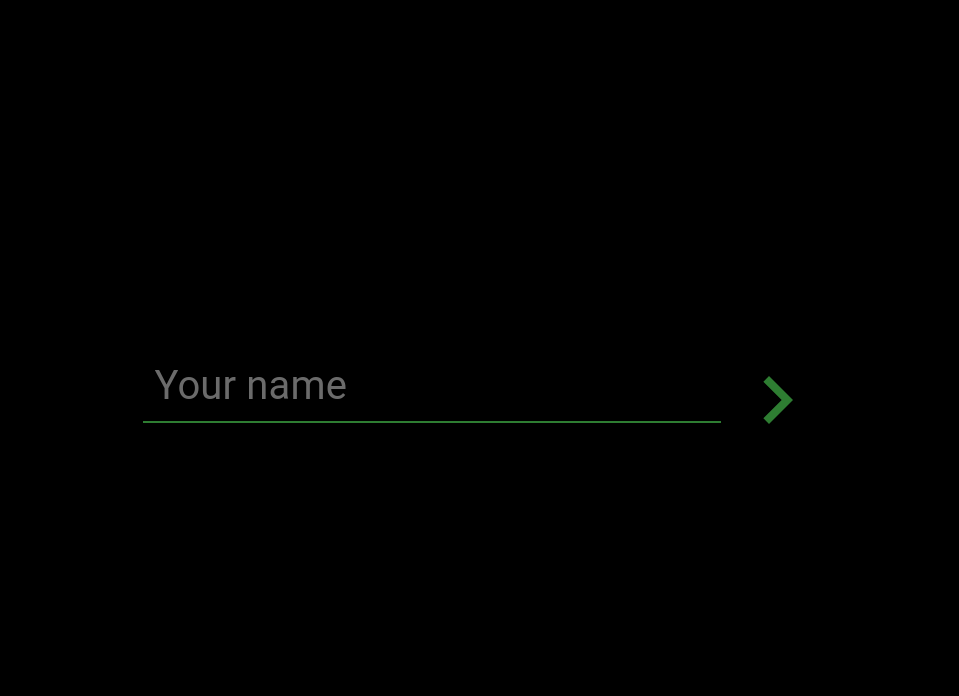
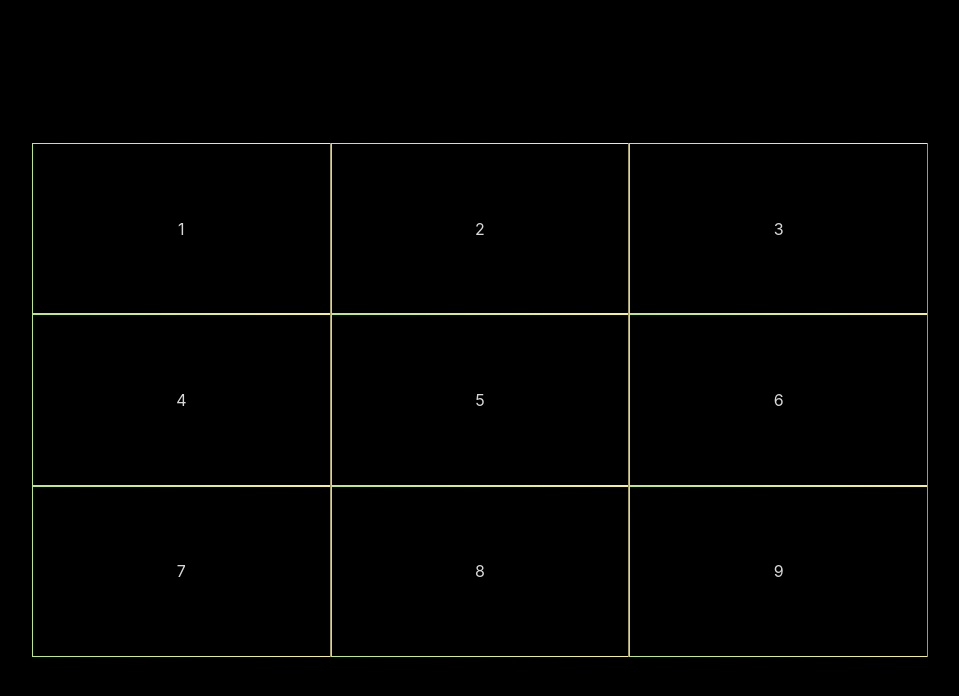
Before and after one commit to meta-ankit-kumar/Advanced-Tic-Tac-Toe, a React (Create React App) app in the folder tic-tac-toe/: page / in a window 1280 px wide. Shown: the top 696 px of the page, without its empty margins (160-1119 px from the left). Built offline with nearby package versions, Linux system fonts and the light colour scheme.

Commit message:
Deliver the board component that renders multiple cells

```diff
--- /dev/null
+++ b/tic-tac-toe/src/components/board/board.component.jsx
@@ -0,0 +1,26 @@
+import { Cell } from '../cell/cell.component';
+import { Grid } from '@mui/material';
+import { boardData } from './utils';
+import './board.css';
+
+const renderBoard = (data) => {
+	const cells = data.map(cellInfo => {
+		return (
+			<Grid key={cellInfo.id} item xs={4}>
+				<Cell id={cellInfo.id} text={cellInfo.text}/>
+			</Grid>
+		);
+	});
+	return (
+		<div className='board-container'>
+			<Grid style={{width: '70vw'}} container spacing={0}>
+				{cells}
+			</Grid>
+		</div>
+	);
+};
+export const Board = () => {
+	return (
+		renderBoard(boardData)
+	);
+};
--- /dev/null
+++ b/tic-tac-toe/src/components/board/board.css
@@ -0,0 +1,6 @@
+.board-container {
+	height: 100vh;
+	display: flex;
+	align-items: center;
+	justify-content: center;
+}
--- /dev/null
+++ b/tic-tac-toe/src/components/board/utils.js
@@ -0,0 +1,38 @@
+export const boardData = [
+	{
+		id: 1,
+		text: ''
+	},
+	{
+		id: 2,
+		text: ''
+	},
+	{
+		id: 3,
+		text: ''
+	},
+	{
+		id: 4,
+		text: ''
+	},
+	{
+		id: 5,
+		text: ''
+	},
+	{
+		id: 6,
+		text: ''
+	},
+	{
+		id: 7,
+		text: ''
+	},
+	{
+		id: 8,
+		text: ''
+	},
+	{
+		id: 9,
+		text: ''
+	},
+];
--- /dev/null
+++ b/tic-tac-toe/src/components/cell/cell.css
@@ -0,0 +1,22 @@
+.item {
+	border: 1px solid;
+	border-color: rgb(255, 168, 127);
+	text-align: center;
+	padding: 25% 0;
+	animation: border-animation 15s infinite;
+}
+
+@keyframes border-animation {
+	0% {
+		border-image: linear-gradient(90deg, rgb(184, 145, 235) , rgb(253, 134, 37));
+		border-image-slice: 1;
+	}
+	80% {
+		border-image: linear-gradient(90deg, rgb(187, 238, 129) , rgb(247, 247, 160));
+		border-image-slice: 1;
+	}
+	100% {
+		border-image: linear-gradient(90deg, rgb(184, 145, 235) , rgb(253, 134, 37));
+		border-image-slice: 1;
+	}
+}
--- a/tic-tac-toe/src/components/main/main.component.jsx
+++ b/tic-tac-toe/src/components/main/main.component.jsx
@@ -5,6 +5,7 @@ import { Game } from '../game/game.component';
 import { PlayVsComputer } from '../playVsComputer/playVsComputer.component';
 import { PlayVsFriend } from '../playVsFriend/playVsFriend.component';
 import { Selection } from '../selection/selection.component';
+import { Board } from '../board/board.component';
 // import Loading from '../loading/loading.component';
 
 
@@ -36,6 +37,7 @@ export const Main = () => {
 		}
 	};
 	return (
-		getComponentAccordingToCurrentPage(currentPage)
+		<Board/>
+		// getComponentAccordingToCurrentPage(currentPage)
 	);
 };
```
